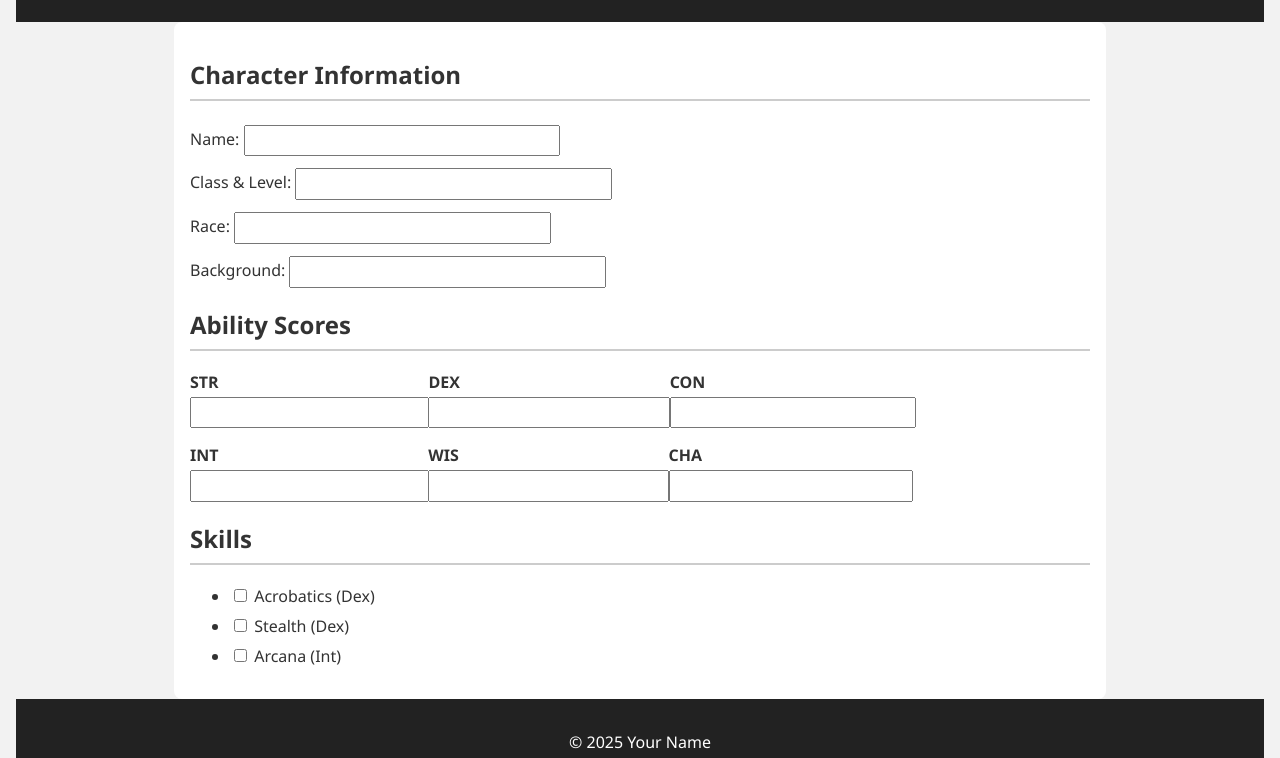
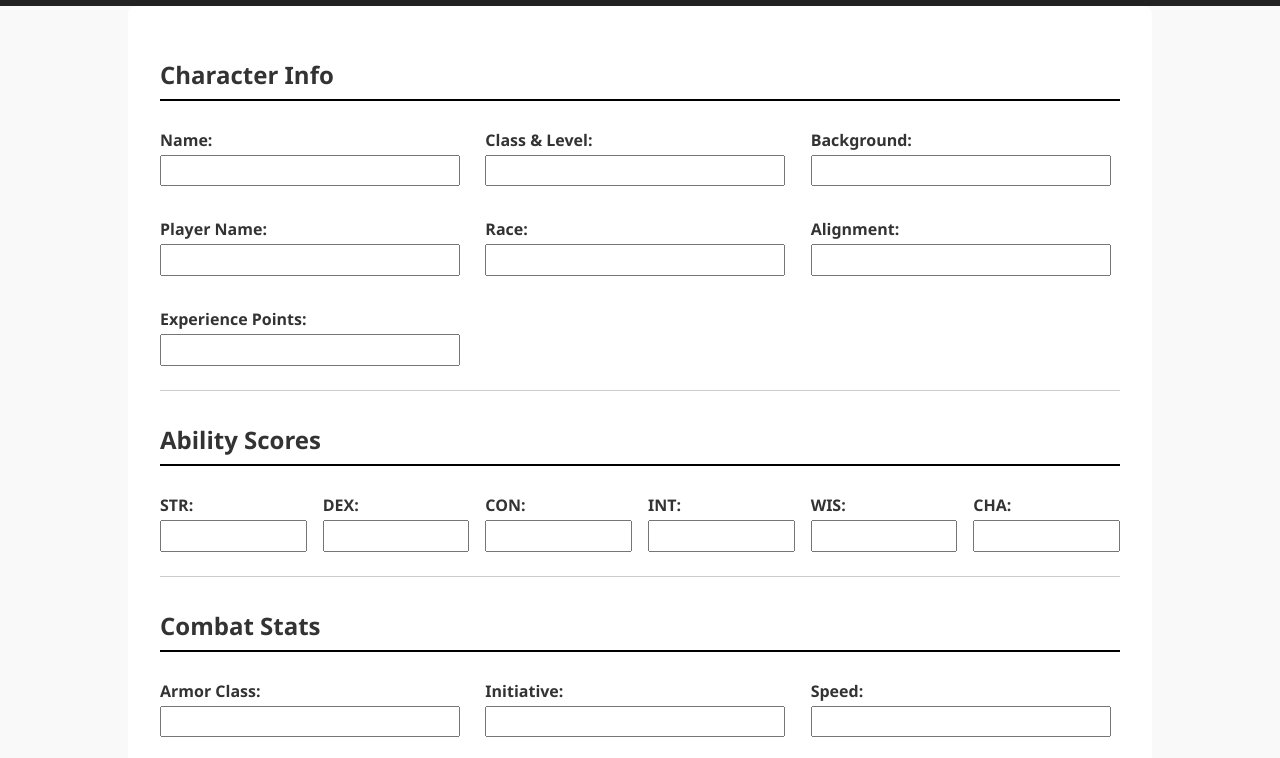
Before and after one commit to fooliosfoo/DnD, a plain HTML site: page index.html in a window 1280 px wide. Shown: the part 112-870 px from the top of the page. Drawn offline with Linux system fonts and the light colour scheme.

Commit message:
Update index.html

```diff
--- a/index.html
+++ b/index.html
@@ -1,54 +1,184 @@
 <!DOCTYPE html>
 <html lang="en">
 <head>
-  <meta charset="UTF-8" />
-  <meta name="viewport" content="width=device-width, initial-scale=1.0"/>
+  <meta charset="UTF-8">
+  <meta name="viewport" content="width=device-width, initial-scale=1.0">
   <title>D&D 5e Character Sheet</title>
-  <link rel="stylesheet" href="style.css" />
+  <link rel="stylesheet" href="style.css">
+  <style>
+    body {
+      font-family: 'Segoe UI', sans-serif;
+      margin: 0;
+      padding: 0;
+      background-color: #f9f9f9;
+      color: #333;
+    }
+    header, footer {
+      background-color: #222;
+      color: #fff;
+      text-align: center;
+      padding: 1rem;
+    }
+    main {
+      max-width: 960px;
+      margin: auto;
+      padding: 2rem;
+      background: #fff;
+    }
+    section {
+      margin-bottom: 2rem;
+      border-bottom: 1px solid #ccc;
+      padding-bottom: 1rem;
+    }
+    h2 {
+      border-bottom: 2px solid #000;
+      padding-bottom: 0.5rem;
+    }
+    .grid {
+      display: grid;
+      gap: 1rem;
+    }
+    .grid-2 { grid-template-columns: repeat(2, 1fr); }
+    .grid-3 { grid-template-columns: repeat(3, 1fr); }
+    .grid-6 { grid-template-columns: repeat(6, 1fr); }
+    label {
+      display: block;
+      font-weight: bold;
+      margin-top: 0.5rem;
+    }
+    input, textarea {
+      width: 100%;
+      padding: 0.5rem;
+      margin-top: 0.25rem;
+      box-sizing: border-box;
+    }
+    ul {
+      list-style: none;
+      padding: 0;
+    }
+    ul li {
+      margin: 0.25rem 0;
+    }
+  </style>
 </head>
 <body>
   <header>
-    <h1>D&D Character Sheet</h1>
+    <h1>D&D 5e Character Sheet</h1>
   </header>
-
   <main>
-    <section id="character-info">
-      <h2>Character Information</h2>
-      <label>Name: <input type="text" id="char-name" /></label>
-      <label>Class & Level: <input type="text" id="char-class" /></label>
-      <label>Race: <input type="text" id="char-race" /></label>
-      <label>Background: <input type="text" id="char-background" /></label>
+    <section id="basic-info">
+      <h2>Character Info</h2>
+      <div class="grid grid-3">
+        <div><label>Name:<input type="text" id="name"></label></div>
+        <div><label>Class & Level:<input type="text" id="class"></label></div>
+        <div><label>Background:<input type="text" id="background"></label></div>
+        <div><label>Player Name:<input type="text" id="player"></label></div>
+        <div><label>Race:<input type="text" id="race"></label></div>
+        <div><label>Alignment:<input type="text" id="alignment"></label></div>
+        <div><label>Experience Points:<input type="number" id="xp"></label></div>
+      </div>
     </section>
 
     <section id="ability-scores">
       <h2>Ability Scores</h2>
-      <div class="abilities">
-        <div><strong>STR</strong><input type="number" /></div>
-        <div><strong>DEX</strong><input type="number" /></div>
-        <div><strong>CON</strong><input type="number" /></div>
-        <div><strong>INT</strong><input type="number" /></div>
-        <div><strong>WIS</strong><input type="number" /></div>
-        <div><strong>CHA</strong><input type="number" /></div>
+      <div class="grid grid-6">
+        <div><label>STR:<input type="number"></label></div>
+        <div><label>DEX:<input type="number"></label></div>
+        <div><label>CON:<input type="number"></label></div>
+        <div><label>INT:<input type="number"></label></div>
+        <div><label>WIS:<input type="number"></label></div>
+        <div><label>CHA:<input type="number"></label></div>
+      </div>
+    </section>
+
+    <section id="combat">
+      <h2>Combat Stats</h2>
+      <div class="grid grid-3">
+        <div><label>Armor Class:<input type="number"></label></div>
+        <div><label>Initiative:<input type="number"></label></div>
+        <div><label>Speed:<input type="text"></label></div>
+        <div><label>Hit Point Maximum:<input type="number"></label></div>
+        <div><label>Current HP:<input type="number"></label></div>
+        <div><label>Temporary HP:<input type="number"></label></div>
+        <div><label>Hit Dice:<input type="text"></label></div>
+        <div><label>Death Saves:<input type="text"></label></div>
       </div>
     </section>
 
     <section id="skills">
       <h2>Skills</h2>
       <ul>
-        <li><label><input type="checkbox" /> Acrobatics (Dex)</label></li>
-        <li><label><input type="checkbox" /> Stealth (Dex)</label></li>
-        <li><label><input type="checkbox" /> Arcana (Int)</label></li>
-        <!-- Add all D&D 5e skills here -->
+        <li><label><input type="checkbox"> Acrobatics (DEX)</label></li>
+        <li><label><input type="checkbox"> Animal Handling (WIS)</label></li>
+        <li><label><input type="checkbox"> Arcana (INT)</label></li>
+        <li><label><input type="checkbox"> Athletics (STR)</label></li>
+        <li><label><input type="checkbox"> Deception (CHA)</label></li>
+        <li><label><input type="checkbox"> History (INT)</label></li>
+        <li><label><input type="checkbox"> Insight (WIS)</label></li>
+        <li><label><input type="checkbox"> Intimidation (CHA)</label></li>
+        <li><label><input type="checkbox"> Investigation (INT)</label></li>
+        <li><label><input type="checkbox"> Medicine (WIS)</label></li>
+        <li><label><input type="checkbox"> Nature (INT)</label></li>
+        <li><label><input type="checkbox"> Perception (WIS)</label></li>
+        <li><label><input type="checkbox"> Performance (CHA)</label></li>
+        <li><label><input type="checkbox"> Persuasion (CHA)</label></li>
+        <li><label><input type="checkbox"> Religion (INT)</label></li>
+        <li><label><input type="checkbox"> Sleight of Hand (DEX)</label></li>
+        <li><label><input type="checkbox"> Stealth (DEX)</label></li>
+        <li><label><input type="checkbox"> Survival (WIS)</label></li>
       </ul>
     </section>
 
-    <!-- Add more sections: HP, Attacks, Spells, Inventory, etc. -->
+    <section id="attacks">
+      <h2>Attacks and Spellcasting</h2>
+      <div class="grid grid-3">
+        <div><label>Weapon/Spell:<input type="text"></label></div>
+        <div><label>Attack Bonus:<input type="text"></label></div>
+        <div><label>Damage/Type:<input type="text"></label></div>
+      </div>
+    </section>
+
+    <section id="features">
+      <h2>Features and Traits</h2>
+      <textarea rows="6"></textarea>
+    </section>
+
+    <section id="equipment">
+      <h2>Equipment</h2>
+      <textarea rows="4"></textarea>
+      <div class="grid grid-5">
+        <div><label>CP:<input type="number"></label></div>
+        <div><label>SP:<input type="number"></label></div>
+        <div><label>EP:<input type="number"></label></div>
+        <div><label>GP:<input type="number"></label></div>
+        <div><label>PP:<input type="number"></label></div>
+      </div>
+    </section>
+
+    <section id="spells">
+      <h2>Spells</h2>
+      <label>Spellcasting Ability:<input type="text"></label>
+      <label>Spell Save DC:<input type="text"></label>
+      <label>Spell Attack Bonus:<input type="text"></label>
+      <textarea rows="4" placeholder="Cantrips, 1st Level, etc..."></textarea>
+    </section>
+
+    <section id="personality">
+      <h2>Personality</h2>
+      <label>Personality Traits:<textarea rows="2"></textarea></label>
+      <label>Ideals:<textarea rows="2"></textarea></label>
+      <label>Bonds:<textarea rows="2"></textarea></label>
+      <label>Flaws:<textarea rows="2"></textarea></label>
+    </section>
+
+    <section id="backstory">
+      <h2>Backstory</h2>
+      <textarea rows="6"></textarea>
+    </section>
   </main>
-
   <footer>
-    <p>© 2025 Your Name</p>
+    <p>© 2025 D&D Character Sheet</p>
   </footer>
-
   <script src="script.js"></script>
 </body>
 </html>
```
